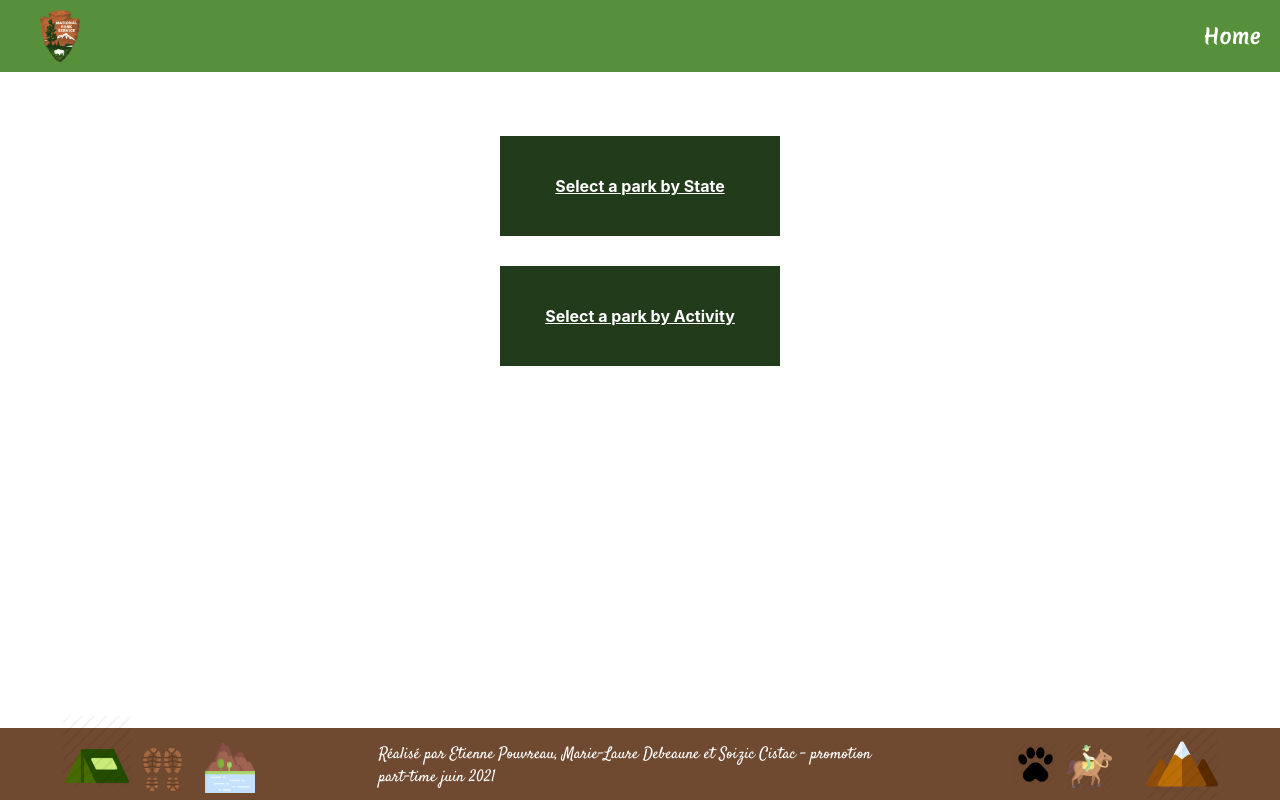
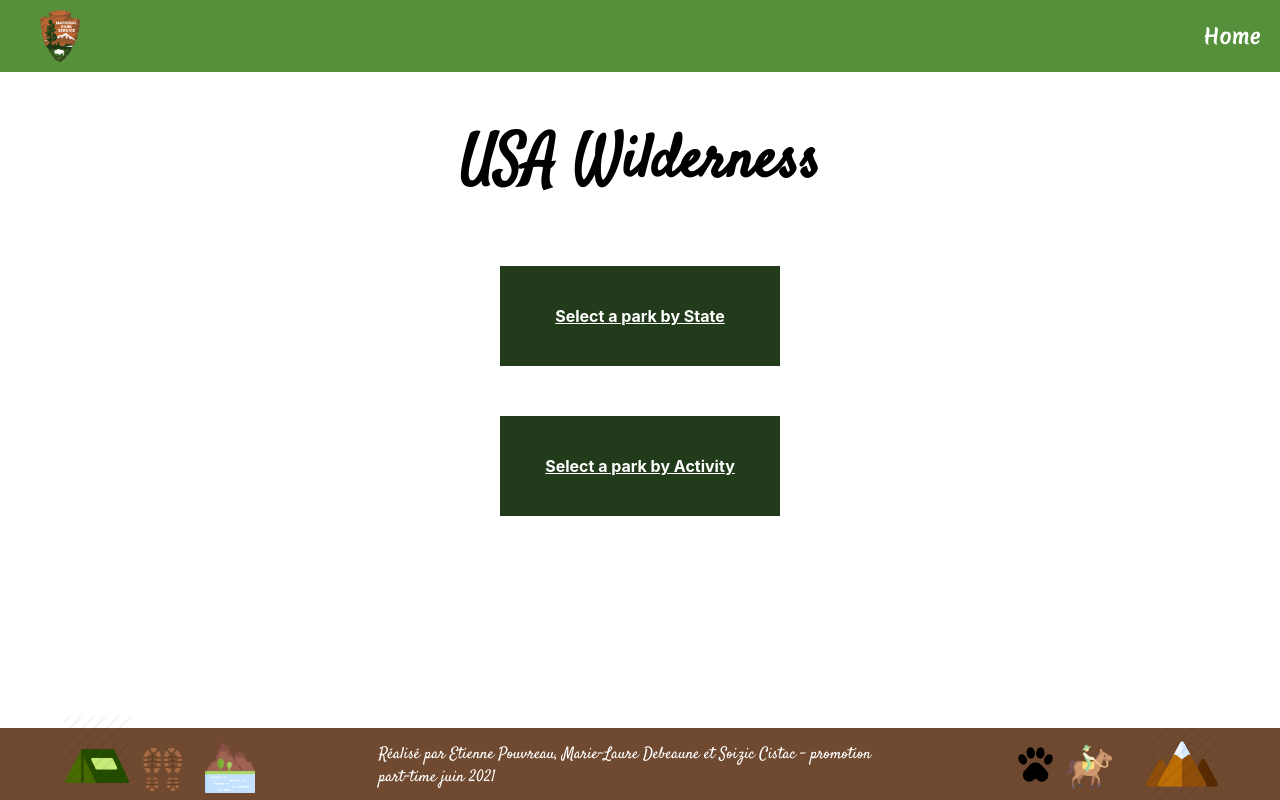
Before and after one commit to SoizicCistac/usa-wilderness, a React (Create React App) app: page / in a window 1280 px wide. Built offline with nearby package versions, Linux system fonts and the light colour scheme; a web font is replaced by a local one.

Commit message:
modification css h1

```diff
--- a/src/App.css
+++ b/src/App.css
@@ -63,7 +63,8 @@ h1{
   font-family: var(--seventh-font);
   text-align: center;
   font-size: 60px;
-  margin-bottom: 50px;
+  padding-top: 120px;
+  margin-bottom: 60px;
 }
 
 #linkHome{
@@ -82,6 +83,7 @@ h1{
   margin: auto;
   width: 200px;
   padding: 40px;
+  margin-bottom: 20px;
   border: none;
   background-color: var(--green);
   color: white;
--- a/src/pages/Home.js
+++ b/src/pages/Home.js
@@ -11,6 +11,7 @@ function Home () {
             <Menu/>
 
             <h1>USA Wilderness</h1>
+
             <div id='state'>
                 <Link id="buttonState" to='/park'>
                         Select a park by State
```
